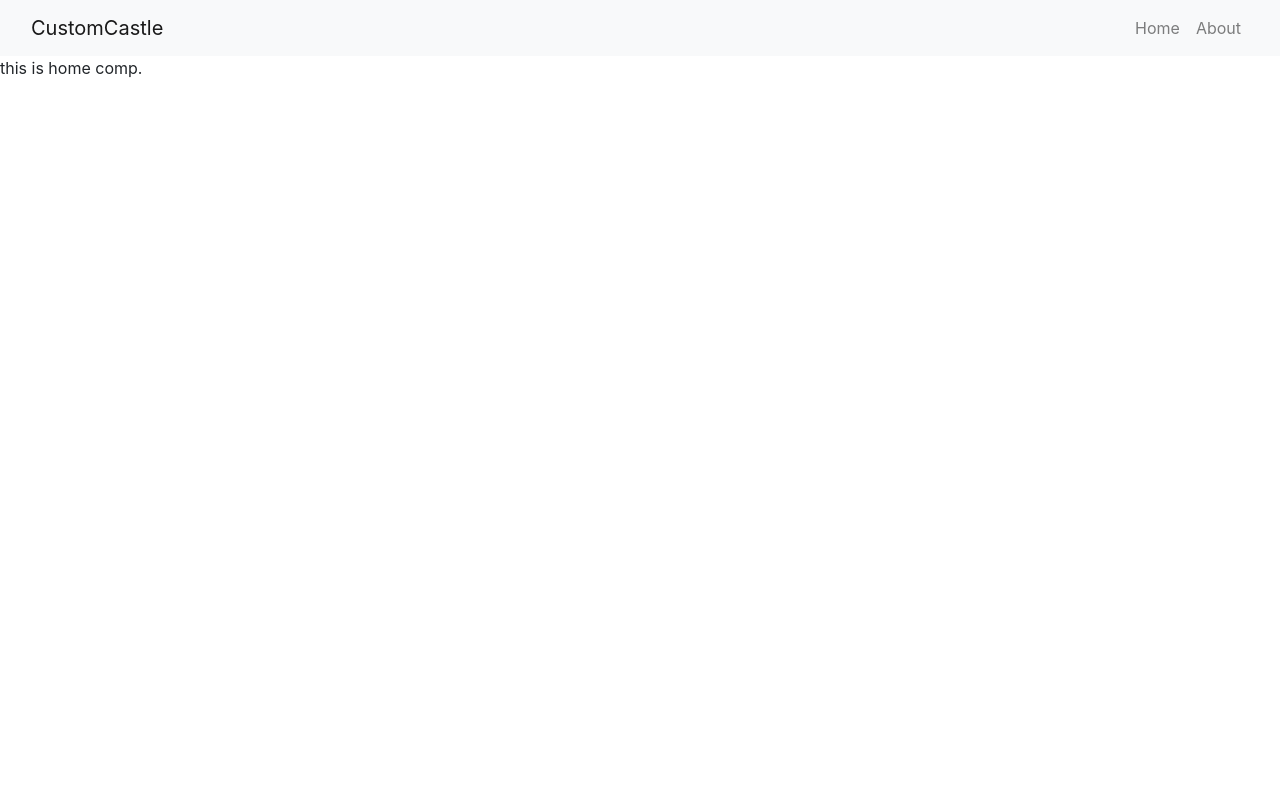
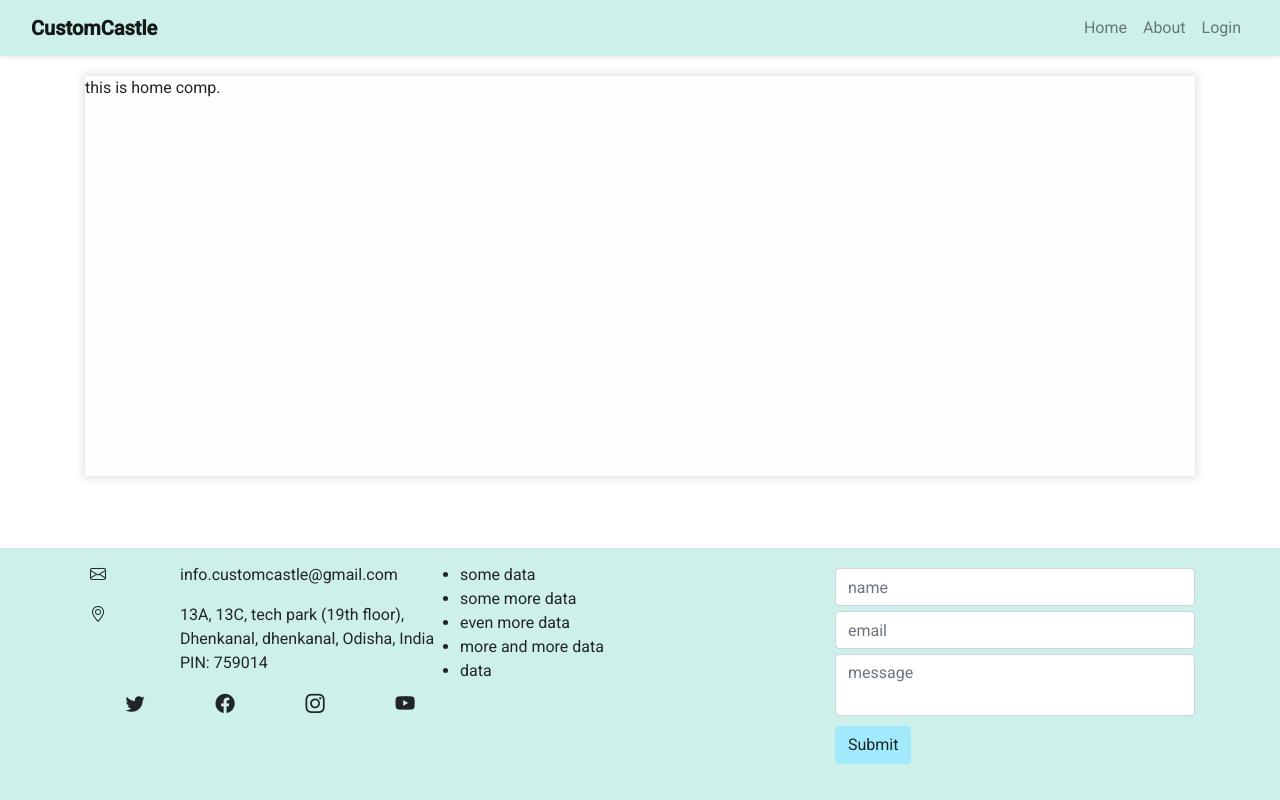
Before and after one commit to predator2v0/hrms-mern, a React (Create React App) app in the folder hrms-client/: page / in a window 1280 px wide. Built offline with nearby package versions, Linux system fonts and the light colour scheme.

Commit message:
fed restructure and footer design

```diff
--- a/hrms-client/public/index.html
+++ b/hrms-client/public/index.html
@@ -32,6 +32,18 @@
             integrity="sha384-zCbKRCUGaJDkqS1kPbPd7TveP5iyJE0EjAuZQTgFLD2ylzuqKfdKlfG/eSrtxUkn"
             crossorigin="anonymous"
         />
+        <!-- Bootstrap Font Icon CSS -->
+        <link
+            rel="stylesheet"
+            href="https://cdn.jsdelivr.net/npm/bootstrap-icons@1.5.0/font/bootstrap-icons.css"
+        />
+        <!-- Roboto font @googlefonts -->
+        <link rel="preconnect" href="https://fonts.googleapis.com" />
+        <link rel="preconnect" href="https://fonts.gstatic.com" crossorigin />
+        <link
+            href="https://fonts.googleapis.com/css2?family=Roboto:wght@400;500&display=swap"
+            rel="stylesheet"
+        />
     </head>
     <body>
         <noscript>You need to enable JavaScript to run this app.</noscript>
--- a/hrms-client/src/App.jsx
+++ b/hrms-client/src/App.jsx
@@ -4,16 +4,21 @@ import Home from "./components/Home";
 import Navbar from "./components/Navbar";
 import "./assets/css/common.css";
 import About from "./components/About";
+import Login from "./components/Login";
+import Footer from "./components/Footer";
 
 const App = () => {
     return (
         <div>
             <Navbar />
-            <Routes>
-                <Route path='/' element={<Home />} />
-                <Route path='/about' element={<About />} />
-            </Routes>
-
+            <div className='container'>
+                <Routes>
+                    <Route path='/' element={<Home />} />
+                    <Route path='/about' element={<About />} />
+                    <Route path='/login' element={<Login />} />
+                </Routes>
+            </div>
+            <Footer />
         </div>
     );
 };
--- a/hrms-client/src/assets/css/common.css
+++ b/hrms-client/src/assets/css/common.css
@@ -1,5 +1,27 @@
-*{
+* {
     margin: 0;
     padding: 0;
     box-sizing: border-box;
+    font-family: "Roboto", sans-serif;
 }
+.component-shadow {
+    background-color: #fdfdfd;
+    box-shadow: 0px 0px 7px 3px rgba(0, 0, 0, 0.1);
+    /* -webkit-box-shadow: 0px 0px 7px 3px rgba(0, 0, 0, 0.75);
+    -moz-box-shadow: 0px 0px 7px 3px rgba(0, 0, 0, 0.75); */
+}
+.home-component {
+    width: 100%;
+    height: 400px;
+    margin-top: 20px;
+}
+/* navbar */
+.primary-navbar {
+    background-color: #cdf0ea !important;
+}
+.dropdown-nav {
+    position: absolute;
+    background-color: #cabb;
+    padding: 10px;
+}
+/* footer */
--- /dev/null
+++ b/hrms-client/src/assets/css/footer.css
@@ -0,0 +1,37 @@
+.footer {
+    width: 100%;
+    height: auto;
+    position: fixed;
+    bottom: 0;
+    background-color: #cdf0ea;
+    padding: 10px;
+}
+.footer-container {
+    display: grid;
+    grid-template-columns: 1fr 1fr 1fr;
+}
+.contact-info,
+.quick-links,
+.contact-form {
+    padding: 5px;
+}
+.email-info,
+.address-info {
+    display: grid;
+    grid-template-columns: 1fr 3fr;
+}
+.social-icons {
+    display: grid;
+    grid-template-columns: repeat(4, 1fr);
+    text-align: center;
+    font-size: 1.2rem;
+}
+textarea{
+    resize: none;
+}
+.submit-btn{
+    background-color: #a1eafb ;
+}
+.contact-form input, textarea{
+    margin: 5px;
+}
--- /dev/null
+++ b/hrms-client/src/components/Footer.jsx
@@ -0,0 +1,49 @@
+import React from "react";
+import "../assets/css/footer.css";
+const Footer = () => {
+    return (
+        <div className='footer'>
+            <div className='footer-container container'>
+                <div className='contact-info'>
+                    <div className="email-info">
+                        <i class='bi bi-envelope'></i>{" "}
+                        <p>info.customcastle@gmail.com</p>
+                    </div>
+                    <div className="address-info">
+                        <i class='bi bi-geo-alt'></i>
+                        <p>13A, 13C, tech park (19th floor), <br/> Dhenkanal, dhenkanal, Odisha, India <br /> PIN: 759014</p>
+
+                    </div>
+                    <div className="social-icons">
+                        <i class='bi bi-twitter'></i>
+                        <i class='bi bi-facebook'></i>
+                        <i class='bi bi-instagram'></i>
+                        <i class='bi bi-youtube'></i>
+
+                    </div>
+                </div>
+                <div className='quick-links'>
+                    <ul>
+                        <li>some data</li>
+                        <li>some more data</li>
+                        <li>even more data</li>
+                        <li>more and more data</li>
+                        <li>data</li>
+                    </ul>
+                </div>
+                <div className='contact-form'>
+                    <form action="/contactus">
+                        <div className="form-group">
+                            <input type="text" className="form-control" id="name" placeholder="name"/>
+                            <input type="text" className="form-control" id="email" placeholder="email"/>
+                            <textarea className="form-control" id="email" placeholder="message" ></textarea>
+                            <input type="submit" className="btn submit-btn" />
+                        </div>
+                    </form>
+                </div>
+            </div>
+        </div>
+    );
+};
+
+export default Footer;
--- a/hrms-client/src/components/Home.jsx
+++ b/hrms-client/src/components/Home.jsx
@@ -1,6 +1,6 @@
 const Home = () => {
     return (
-        <div>
+        <div className="component-shadow home-component">
             this is home comp.
         </div>
     );
--- /dev/null
+++ b/hrms-client/src/components/Login.jsx
@@ -0,0 +1,11 @@
+import React from 'react';
+
+const Login = () => {
+    return (
+        <div>
+            This is login component
+        </div>
+    );
+};
+
+export default Login;
--- a/hrms-client/src/components/Navbar.jsx
+++ b/hrms-client/src/components/Navbar.jsx
@@ -3,9 +3,9 @@ import { Link } from "react-router-dom";
 const Navbar = () => {
     return (
         <>
-            <nav className='navbar navbar-expand-lg navbar-light bg-light'>
+            <nav className='navbar navbar-expand-lg navbar-light bg-transparent primary-navbar shadow-sm'>
                 <div className='container-fluid'>
-                    <a className='navbar-brand' href='/'>
+                    <a className='navbar-brand font-weight-bold' href='/'>
                         CustomCastle
                     </a>
                     <button
@@ -22,10 +22,7 @@ const Navbar = () => {
                     <div className='collapse navbar-collapse' id='navbarNav'>
                         <ul className='navbar-nav ml-auto'>
                             <li className='nav-item'>
-                                <Link
-                                    className='nav-link'
-                                    to='/'
-                                >
+                                <Link className='nav-link' to='/'>
                                     Home
                                 </Link>
                             </li>
@@ -34,10 +31,16 @@ const Navbar = () => {
                                     About
                                 </Link>
                             </li>
+                            <li className='nav-item'>
+                                <Link className='nav-link' to='/login'>
+                                    Login
+                                </Link>
+                            </li>
                         </ul>
                     </div>
                 </div>
             </nav>
+
         </>
     );
 };
```
Also changed, not shown: hrms-client/src/index.css (+8 -8 lines).
